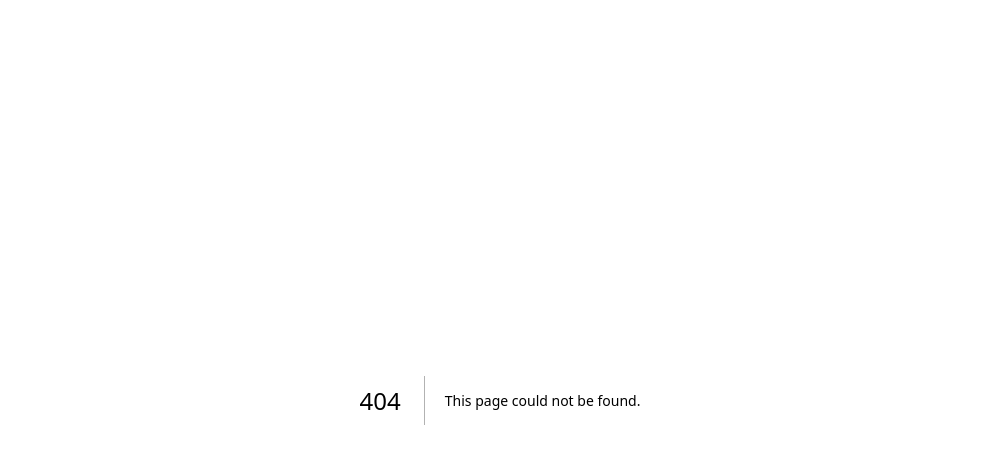
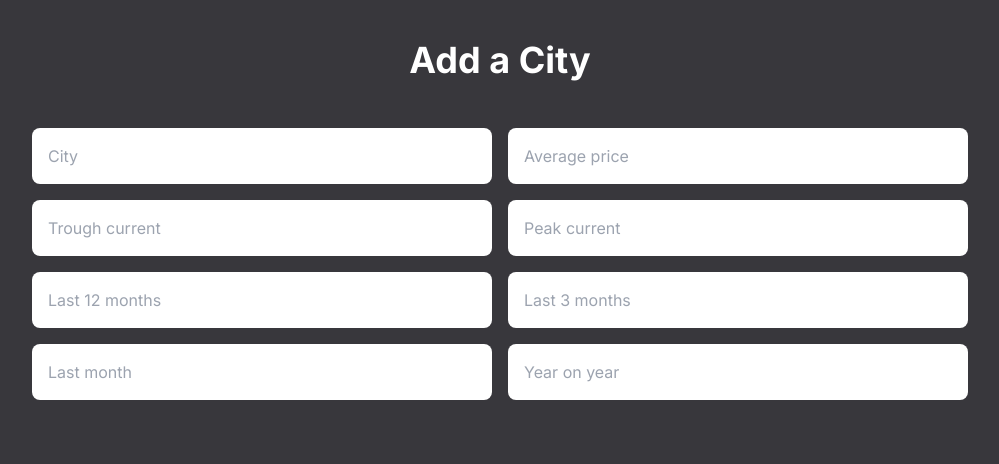
Before and after one commit to uzairusman1425/real2, a Next.js app: page /addcity in a window 1280 px wide. Before the commit this address had no page. Shown: the top 464 px of the page, without its empty margins (140-1139 px from the left). Built offline with nearby package versions, Linux system fonts and the light colour scheme.

Commit message:
Admin add city page added

```diff
--- /dev/null
+++ b/src/app/addcity/page.js
@@ -0,0 +1,23 @@
+import React from 'react'
+
+function page() {
+  return (
+    <div className=''>
+        <div>
+            <h1 className='text-center text-4xl font-bold text-white my-10'>Add a City</h1>
+        </div>
+        <form action="" className='flex flex-wrap container justify-center'>
+            <input type="text" name="" id="" className='m-2 p-4 rounded-lg w-[40%]' placeholder='City'/>
+            <input type="text" name="" id="" className='m-2 p-4 rounded-lg w-[40%]' placeholder='Average price'/>
+            <input type="text" name="" id="" className='m-2 p-4 rounded-lg w-[40%]' placeholder='Trough current'/>
+            <input type="text" name="" id="" className='m-2 p-4 rounded-lg w-[40%]' placeholder='Peak current'/>
+            <input type="text" name="" id="" className='m-2 p-4 rounded-lg w-[40%]' placeholder='Last 12 months'/>
+            <input type="text" name="" id="" className='m-2 p-4 rounded-lg w-[40%]' placeholder='Last 3 months'/>
+            <input type="text" name="" id="" className='m-2 p-4 rounded-lg w-[40%]' placeholder='Last month'/>
+            <input type="text" name="" id="" className='m-2 p-4 rounded-lg w-[40%]' placeholder='Year on year'/>
+        </form>
+    </div>
+  )
+}
+
+export default page
--- /dev/null
+++ b/src/app/addcountrie/page.js
@@ -0,0 +1,9 @@
+import React from 'react'
+
+function page() {
+  return (
+    <div>page</div>
+  )
+}
+
+export default page
--- a/src/app/admin/page.js
+++ b/src/app/admin/page.js
@@ -1,8 +1,10 @@
 "use client"
+import { useRouter } from 'next/navigation'
 import React, { useState } from 'react'
 
 const Page = () => {
 
+    const router = useRouter();
 
     const [username, setUsername] = useState('')
     const [password, setPassword] = useState('')
@@ -12,7 +14,7 @@ const Page = () => {
         event.preventDefault();
         if (username === "username" && password === "123456") {
             localStorage.setItem("session", "session")
-
+            router.push('/addcity')
         } else {
             alert("user not exist")
         }
--- a/src/components/AVM/body/Formdetails.jsx
+++ b/src/components/AVM/body/Formdetails.jsx
@@ -30,7 +30,7 @@ function Formdetails() {
                             <input type="text" placeholder='Company' className=' border-2 w-[46.7%] py-2 px-2 rounded-md mx-2 my-2' />
                             <input type="text" placeholder='Title' className=' border-2 w-[46.7%] py-2 px-2 rounded-md mx-2 my-2' />
                             <select name="avmaccount" id="" className=' border-2 w-[100%] py-2 px-2 rounded-md mx-2 my-2 text-gray-400'>
-                                <option value="1" selected>Interested for corporate AVM account</option>
+                                <option value="1" defaultValue={null}>Interested for corporate AVM account</option>
                                 <option value="2">Interested for online training of the system</option>
                                 <option value="3">Report a problem</option>
                                 <option value="4">Request a call back</option>
```
